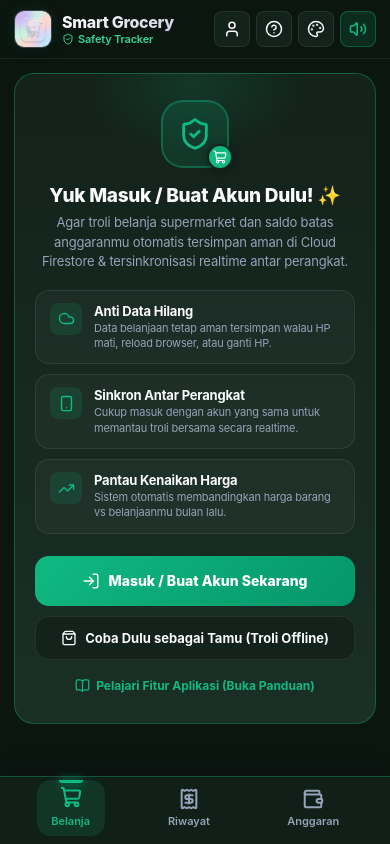
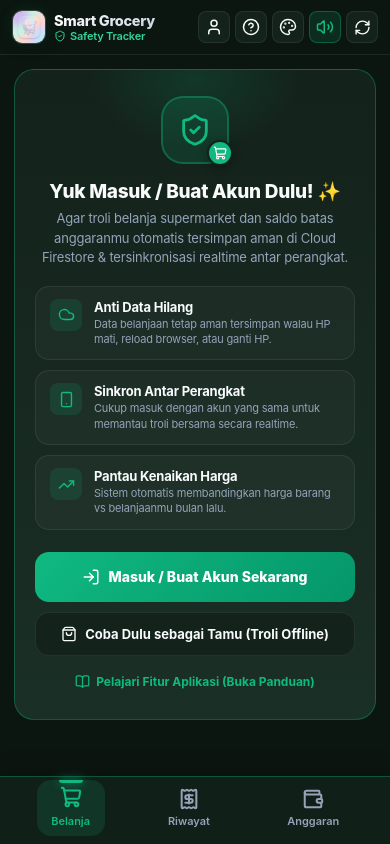
Before and after one commit to haesolyn/Smart-Grocery, a plain HTML site: page index.html in a window 390 px wide. Drawn offline with nearby package versions, Linux system fonts and the light colour scheme; no server answers.

Commit message:
feat: tambah tombol refresh di pojok kanan atas header untuk reload & cek update SW

```diff
--- a/css/app.css
+++ b/css/app.css
@@ -656,6 +656,50 @@ body {
   color: var(--color-safe);
   border-color: var(--color-safe-border);
   background: var(--color-safe-bg);
+}
+
+.icon-btn.is-spinning svg {
+  animation: iconSpin 0.6s linear infinite;
+}
+
+@keyframes iconSpin {
+  from {
+    transform: rotate(0deg);
+  }
+  to {
+    transform: rotate(360deg);
+  }
+}
+
+@media (max-width: 400px) {
+  .app-header {
+    padding: 10px 12px;
+    gap: 8px;
+  }
+
+  .header-brand {
+    gap: 8px;
+  }
+
+  .header-logo {
+    width: 34px;
+    height: 34px;
+  }
+
+  .header-title-wrap h1 {
+    font-size: 14.5px;
+  }
+
+  .header-actions {
+    gap: 5px;
+  }
+
+  .icon-btn {
+    width: 32px;
+    height: 32px;
+    min-width: 32px;
+    min-height: 32px;
+  }
 }
 
 /* ==========================================================================
--- a/index.html
+++ b/index.html
@@ -108,6 +108,10 @@
         <!-- Audio / Haptic Toggle Button -->
         <button type="button" class="icon-btn active" id="btn-toggle-sound" title="Bunyi & Getaran" aria-label="Toggle Sound">
           <i data-lucide="volume-2" id="sound-icon" style="width: 18px; height: 18px;"></i>
+        </button>
+        <!-- Refresh / Muat Ulang Aplikasi Button -->
+        <button type="button" class="icon-btn" id="btn-header-refresh" title="Muat Ulang Aplikasi" aria-label="Refresh Aplikasi" onclick="App.refreshApp()">
+          <i data-lucide="refresh-cw" id="header-refresh-icon" style="width: 17px; height: 17px;"></i>
         </button>
       </div>
     </header>
--- a/js/app.js
+++ b/js/app.js
@@ -384,6 +384,28 @@ const App = {
     }
   },
 
+  async refreshApp() {
+    const btn = document.getElementById('btn-header-refresh');
+    if (btn) {
+      btn.classList.add('is-spinning');
+      btn.disabled = true;
+    }
+    if (window.SoundEngine) SoundEngine.playTick();
+
+    try {
+      if ('serviceWorker' in navigator) {
+        const reg = await navigator.serviceWorker.getRegistration();
+        if (reg) await reg.update();
+      }
+    } catch (err) {
+      console.warn('[App] Service worker update check skipped:', err);
+    }
+
+    setTimeout(() => {
+      window.location.reload();
+    }, 180);
+  },
+
   switchGuideTab(tabId) {
     if (!tabId) return;
     document.querySelectorAll('.guide-pill-btn').forEach(btn => {
--- a/sw.js
+++ b/sw.js
@@ -1,4 +1,4 @@
-const CACHE_NAME = 'smart-grocery-v33';
+const CACHE_NAME = 'smart-grocery-v34';
 const ASSETS = [
   './',
   './index.html',
```
